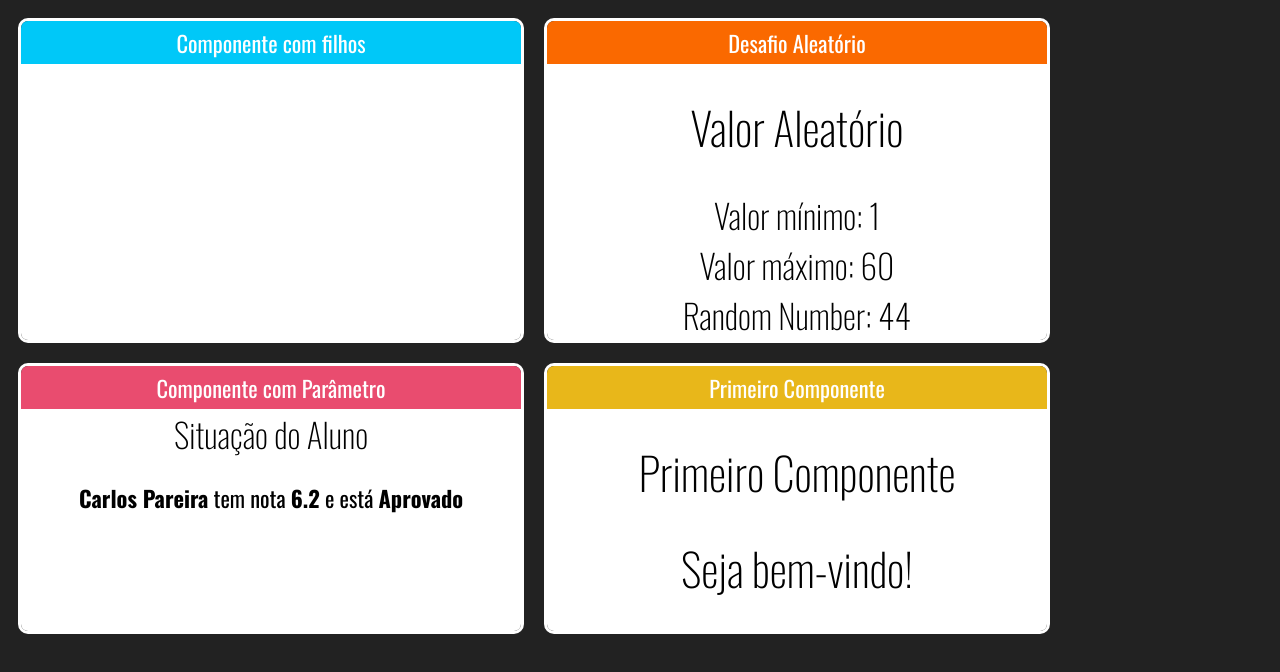
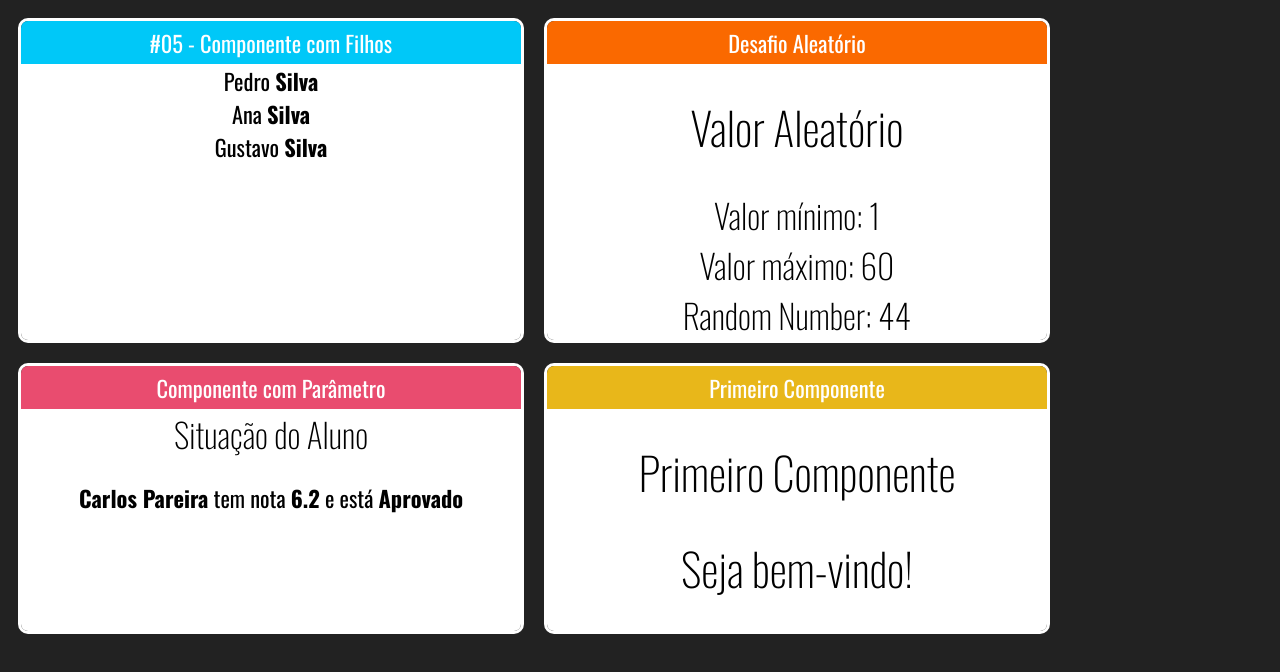
Before and after one commit to Homura-san/fundamentos-react, a React (Create React App) app: page / in a window 1280 px wide. Shown: the top 672 px of the page. Built offline with nearby package versions, Linux system fonts and the light colour scheme.

Commit message:
Componente com FIlho #02

```diff
--- a/src/App.jsx
+++ b/src/App.jsx
@@ -4,6 +4,7 @@
 import ComParametro from './components/basicos/ComParametro';
 import Aleatorio from "./components/basicos/Aleatorio";
 import Familia from "./components/basicos/Familia";
+import FamiliaMembro from "./components/basicos/FamiliaMembro";
 import Card from './components/layouts/Card';
 
 // Sintaxe de função mais reduzida possível
@@ -11,8 +12,12 @@
 export default _ =>
     <div className="App">
         <div className="Cards">
-            <Card titulo="Componente com filhos" color="#00C8F8">
-                <Familia sobrenome="Ferreira" />
+        <Card titulo="#05 - Componente com Filhos" color="#00C8F8">
+                <Familia sobrenome="Silva">
+                    <FamiliaMembro nome="Pedro" />
+                    <FamiliaMembro nome="Ana" />
+                    <FamiliaMembro nome="Gustavo" />
+                </Familia>
             </Card>
 
             <Card titulo="Desafio Aleatório" color="#FA6900">
--- a/src/components/basicos/Familia.jsx
+++ b/src/components/basicos/Familia.jsx
@@ -1,10 +1,11 @@
-import React from "react";
-import FamiliaMembro from "./FamiliaMembro";
+import React, { cloneElement } from "react";
 
-export default props => {
-    <div>
-        <FamiliaMembro nome="Pedro" sobrenome={props.sobrenome} />
-        <FamiliaMembro nome="Val" {...props} /> // Spread operator
-        <FamiliaMembro nome="Marco" sobrenome="Ferreira" />
-    </div>
-}
+export default (props) => {
+    return (
+        <div>
+            {props.children.map((child, i) => {
+                return cloneElement(child, { ...props, key: i });
+            })}
+        </div>
+    );
+};
--- a/src/components/basicos/FamiliaMembro.jsx
+++ b/src/components/basicos/FamiliaMembro.jsx
@@ -1,5 +1,9 @@
 import React from "react";
 
-export default props => {
-    <div>{props.nome} <strong>{props.sobrenome}</strong></div>
-}
+export default (props) => {
+    return (
+        <div>
+            {props.nome} <strong>{props.sobrenome}</strong>
+        </div>
+    );
+};
```
Also changed, not shown: src/components/layouts/Card.jsx (line endings or trailing spaces).
